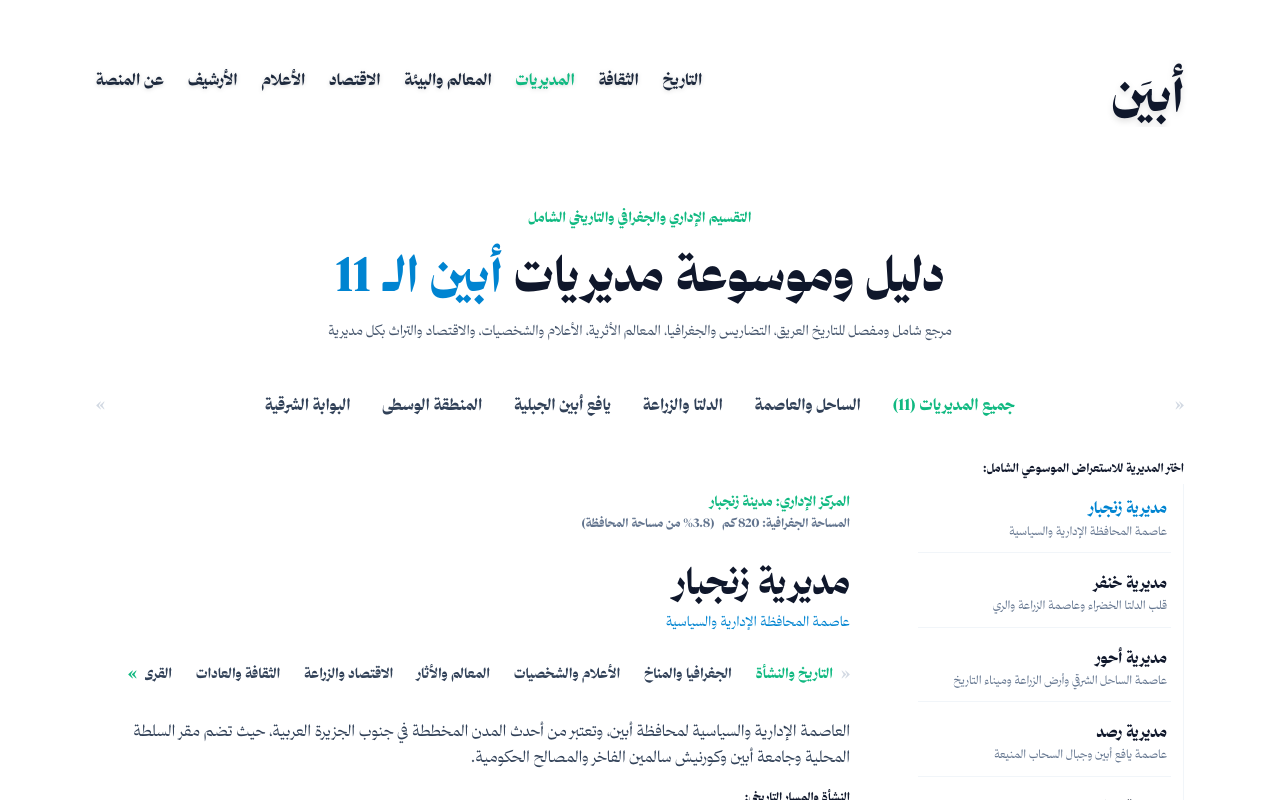
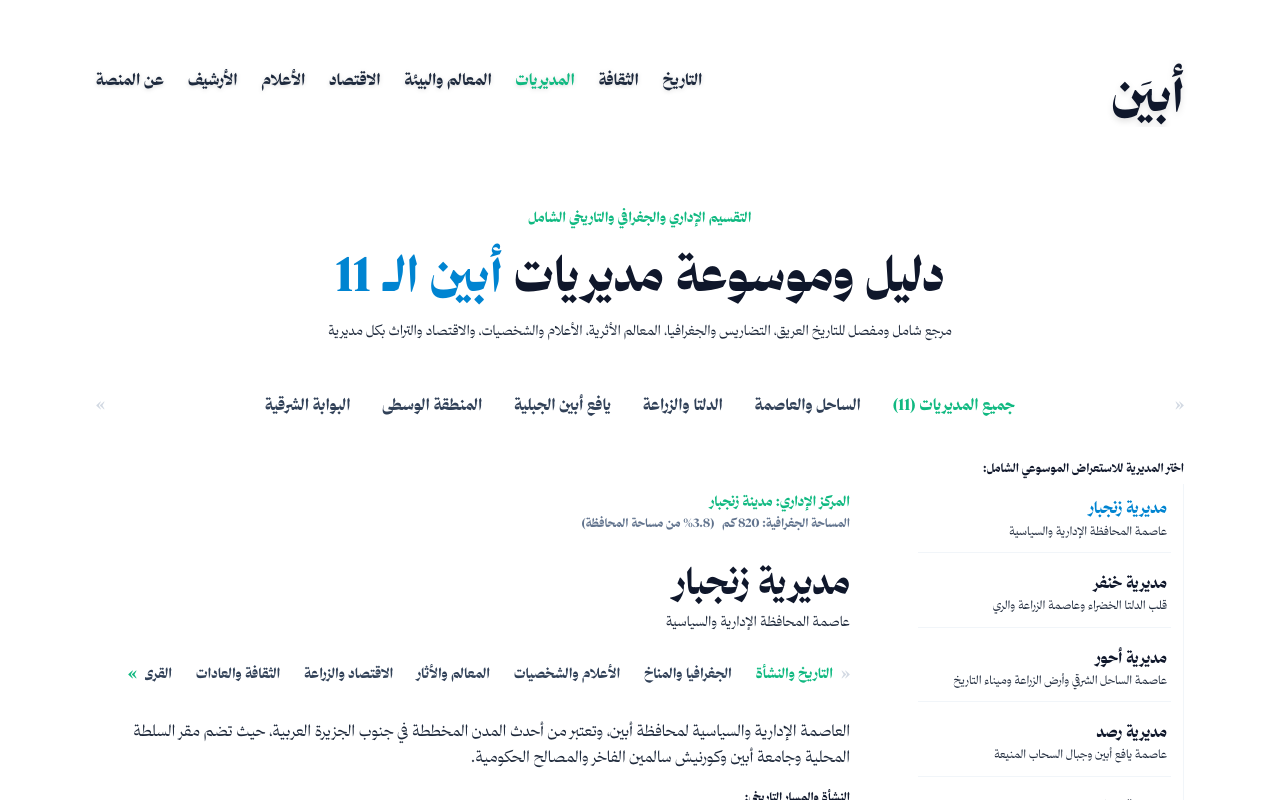
Before and after one commit to aaas72/abyan-portal, a Next.js app: page /districts in a window 1280 px wide. Shown: the top 800 px of the page. Built offline with nearby package versions, Linux system fonts and the light colour scheme.

Commit message:
style: تعميم قاعدة لون الرمادي الصخري النقي (#1e293b) على جميع نصوص الفقرات p لقوة التباين

```diff
--- a/src/app/districts/page.tsx
+++ b/src/app/districts/page.tsx
@@ -528,7 +528,7 @@ export function DistrictsPageContent() {
                       {activeSubTab === "culture" && (
                         <div className="space-y-4">
                           {activeDistrict.traditionsAndCulture && (
-                            <p className="text-xs sm:text-sm text-sky-600 font-abyan-body font-normal leading-relaxed">
+                            <p className="text-xs sm:text-sm text-slate-700 font-abyan-body font-normal leading-relaxed">
                               {activeDistrict.traditionsAndCulture}
                             </p>
                           )}
--- a/src/app/globals.css
+++ b/src/app/globals.css
@@ -43,12 +43,13 @@ body {
   overflow-x: hidden;
 }
 
-/* قاعدة عالمية صارمة لتطبيق خط ثمانية ريجلار الفاخر على جميع الفقرات وتاجات p في المنصة دون استثناء */
+/* قاعدة عالمية صارمة لتطبيق خط ثمانية ريجلار ولون الرمادي الصخري النقي (#1e293b) على جميع الفقرات وتاجات p في المنصة دون استثناء لضمان أقصى تباين وقرائية */
 p,
 p *,
 p.font-abyan-title,
 p.font-abyan-body {
   font-family: 'ThmanyahSerifRegular', var(--font-abyan-body), serif !important;
+  color: #1e293b !important;
   line-height: 1.6;
   overflow: visible;
   font-weight: 400;
@@ -56,6 +57,7 @@ p.font-abyan-body {
 
 .font-abyan-body {
   font-family: 'ThmanyahSerifRegular', var(--font-abyan-body), serif !important;
+  color: #1e293b !important;
   line-height: 1.6;
   overflow: visible;
   font-weight: 400;
--- a/src/components/cards/UniversalCard.tsx
+++ b/src/components/cards/UniversalCard.tsx
@@ -116,7 +116,7 @@ export default function UniversalCard({
 
         {/* Quote if provided */}
         {data.quote && (
-          <p className="text-xs text-sky-600 font-abyan-body font-normal leading-relaxed pt-1 line-clamp-2 overflow-hidden break-words w-full">
+          <p className="text-xs text-slate-700 font-abyan-body font-normal leading-relaxed pt-1 line-clamp-2 overflow-hidden break-words w-full">
             « {data.quote} »
           </p>
         )}
```
